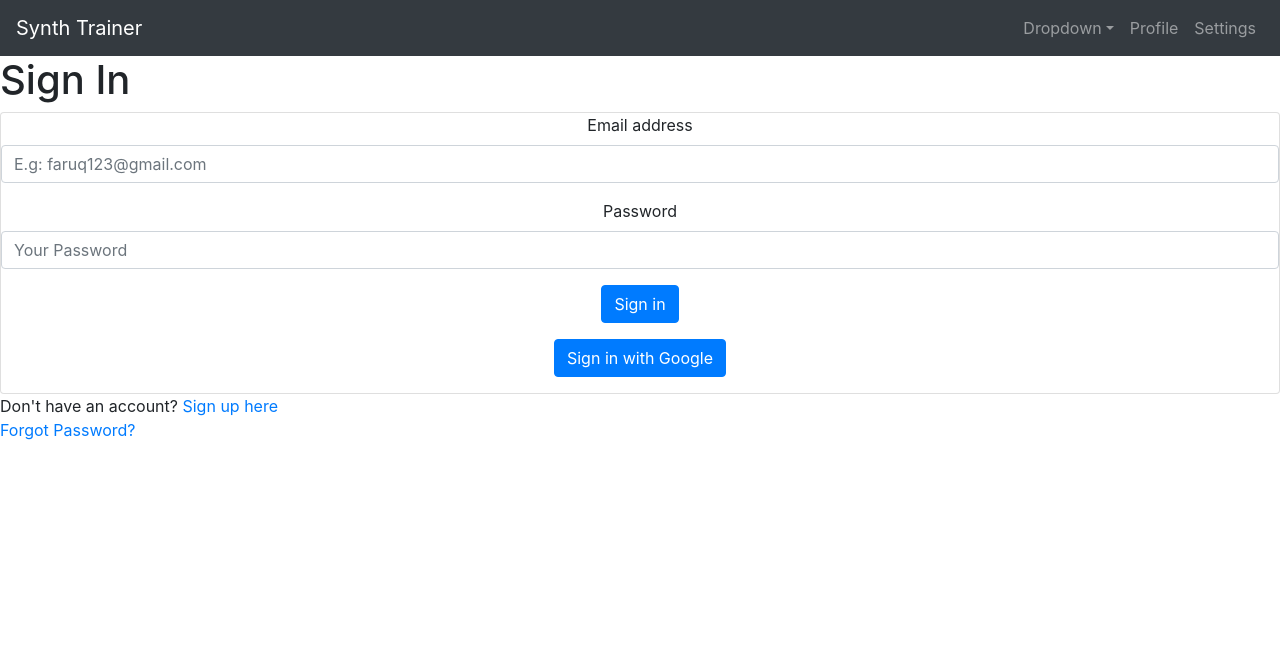
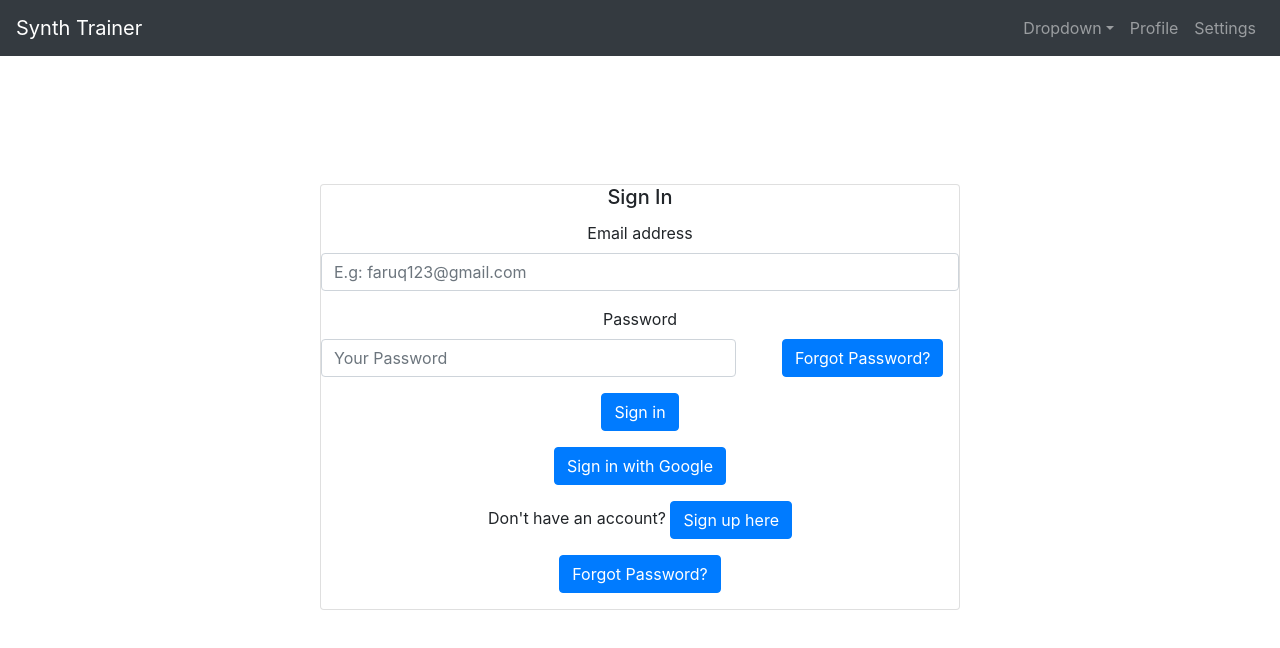
Before and after one commit to alvinlai808/Synth-Trainer, a React (Create React App) app in the folder synth-trainer/: page / in a window 1280 px wide. Shown: the top 648 px of the page. Built offline with nearby package versions, Linux system fonts and the light colour scheme; no server answers.

Commit message:
Center and format card

```diff
--- /dev/null
+++ b/synth-trainer/src/Components/SignIn.css
@@ -0,0 +1,9 @@
+#sign-in-card {
+  margin: 0 auto; /* Added */
+  float: none; /* Added */
+  margin-bottom: 10px; /* Added */
+  margin-top: 10%;
+}
+
+#signup-button{
+}
--- a/synth-trainer/src/Components/SignIn.jsx
+++ b/synth-trainer/src/Components/SignIn.jsx
@@ -1,12 +1,26 @@
 import React, { useState } from "react";
 import { Link } from "@reach/router";
 import { auth } from "../firebase";
-import { Button, Card, CardColumns, Form, FormControl, InputGroup } from "react-bootstrap";
+import {
+  Button,
+  Card,
+  Col,
+  Form,
+  FormControl,
+  FormGroup,
+  InputGroup,
+  Row,
+} from "react-bootstrap";
+import "./SignIn.css";
+import { useEffect } from "react";
 
 const SignIn = () => {
   const [email, setEmail] = useState("");
   const [password, setPassword] = useState("");
   const [error, setError] = useState(null);
+  const [isValidEmail, setIsValidEmail] = useState(true);
+  const emailRegExp = new RegExp('[A-Z0-9._%+-]+@[A-Z0-9.-]+\.[A-Z]{2,4}', 'i');
+
   const signInWithEmailAndPasswordHandler = (event, email, password) => {
     event.preventDefault();
     auth.signInWithEmailAndPassword(email, password).catch((error) => {
@@ -19,6 +33,7 @@ const SignIn = () => {
     const { name, value } = event.currentTarget;
 
     if (name === "userEmail") {
+      emailRegExp.test(value) ? setEmail(value) && setIsValidEmail(true) : setIsValidEmail(false);
       setEmail(value);
     } else if (name === "userPassword") {
       setPassword(value);
@@ -27,13 +42,13 @@ const SignIn = () => {
 
   return (
     <div>
-      <h1>Sign In</h1>
       <div>
         {error !== null && <div>{error}</div>}
-        <div class="row h-100">
+        <div id="whole-page" class="row">
           <div class="col-sm-12 my-auto">
-        <Card className="text-center">
-        <Form >
+            <Card id="sign-in-card" className="text-center w-50">
+              <Card.Title id="sign-in-label">Sign In</Card.Title>
+              <Form>
                 <Form.Group controlId="formBasicEmail">
                   <Form.Label>Email address</Form.Label>
                   <FormControl
@@ -42,12 +57,15 @@ const SignIn = () => {
                     value={email}
                     placeholder="E.g: faruq123@gmail.com"
                     id="userEmail"
+                    isInvalid={!isValidEmail}
                     onChange={(event) => onChangeHandler(event)}
                   />
                 </Form.Group>
 
                 <Form.Group controlId="formBasicPassword">
                   <Form.Label>Password</Form.Label>
+                  <Row>
+                    <Col xs={8}>
                       <FormControl
                         type="password"
                         name="userPassword"
@@ -56,6 +74,11 @@ const SignIn = () => {
                         id="userPassword"
                         onChange={(event) => onChangeHandler(event)}
                       />
+                    </Col>
+                    <Col>
+                      <Button href="passwordReset">Forgot Password?</Button>
+                    </Col>
+                  </Row>
                 </Form.Group>
                 <Form.Group>
                   <Button
@@ -71,15 +94,18 @@ const SignIn = () => {
                   <Button variant="primary">Sign in with Google</Button>
                 </Form.Group>
               </Form>
+              <Form.Group>
+                Don't have an account?{" "}
+                <Button id="signup-button" href="signUp">
+                  Sign up here
+                </Button>
+              </Form.Group>
+              <FormGroup>
+                <Button href="passwordReset">Forgot Password?</Button>
+              </FormGroup>
             </Card>
           </div>
         </div>
-        <InputGroup>
-          <p>
-            Don't have an account? <Link to="signUp">Sign up here</Link> <br />{" "}
-            <Link to="passwordReset">Forgot Password?</Link>
-          </p>
-        </InputGroup>
       </div>
     </div>
   );
```
Lines whose indentation alone changed are shown as unchanged.
